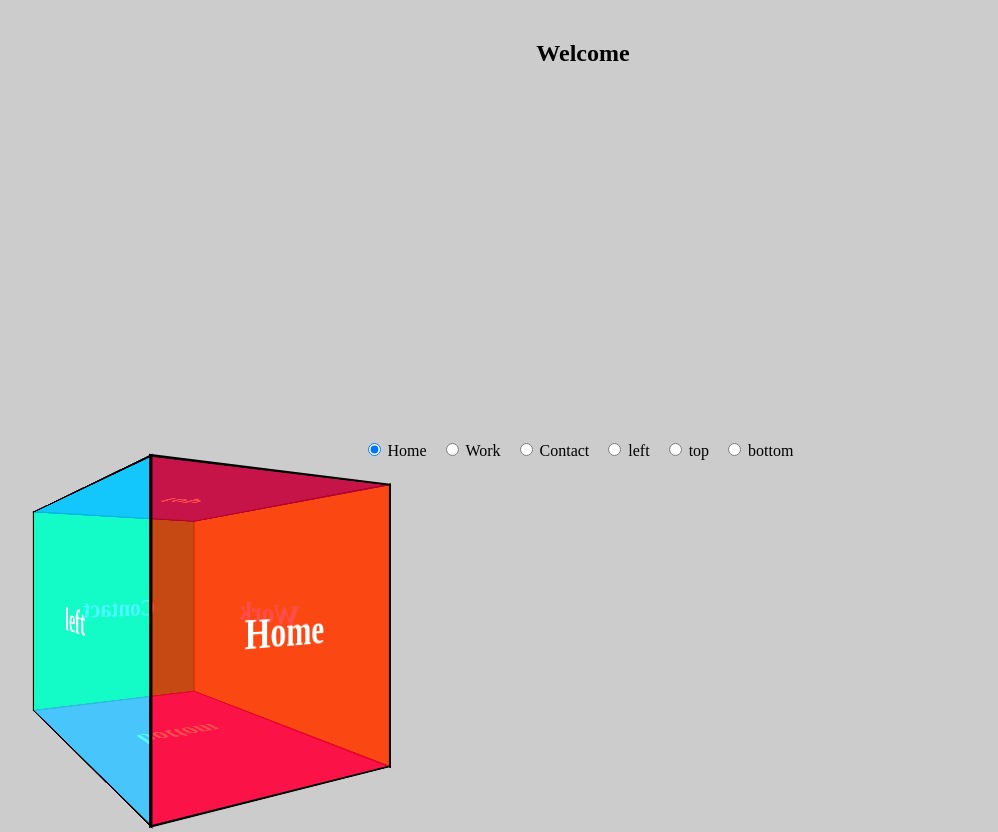
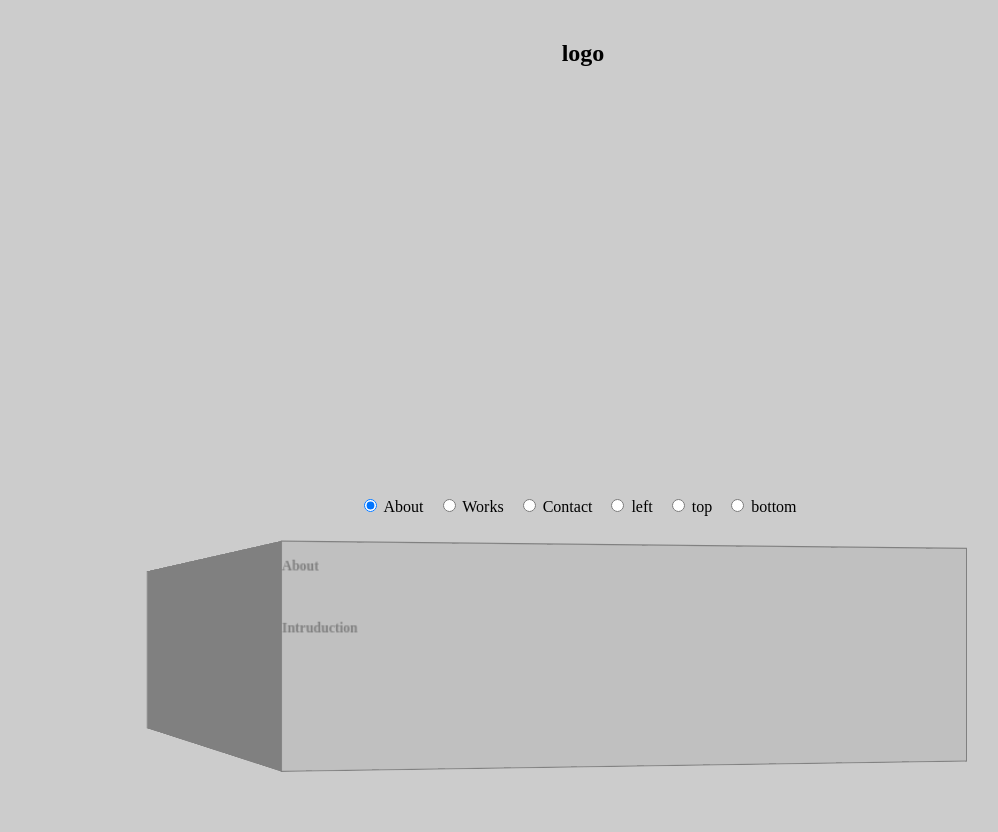
Before and after one commit to Nllai/Artist-Personal-Website, a plain HTML site: page index.html in a window 1280 px wide. Shown: the top 832 px of the page, without its empty margins (57-1055 px from the left). Drawn offline with Linux system fonts and the light colour scheme; a web font is replaced by a local one.

Commit message:
change box size and add images

```diff
--- a/css/style.css
+++ b/css/style.css
@@ -14,9 +14,8 @@ body {
 
 .bottom {
     padding: 0;
-    margin: 0;
+    margin-top: 12vh;
     height: 45%;
-    text-align: center;
 }
 
 .outer {
@@ -25,17 +24,21 @@ body {
     height: 100vh;
 }
 
+.radio-group {
+    text-align: center;
+    padding-bottom: 3vh;
+}
+
 .scene {
-    width: 200px;
-    height: 200px;
-    border: 1px solid #CCC;
-    perspective: 400px;
+    width: 50vh;
+    height: 20vh;
+    perspective: 200vh;
 }
 
 .cube {
-    margin-left: 10vw;
-    width: 200px;
-    height: 200px;
+    margin-left: 20vw;
+    width: 40vw;
+    height: 10vw;
     position: relative;
     transform-style: preserve-3d;
     transform: translateZ(-100px);
@@ -43,11 +46,11 @@ body {
 }
 
 .cube.show-front {
-    transform: translateZ(-100px) rotateY( 20deg);
+    transform: translateZ(-100px) rotateY( 10deg);
 }
 
 .cube.show-right {
-    transform: translateZ(-150px) rotateY( -120deg);
+    transform: translateZ(-150px) rotateY( -80deg);
 }
 
 .cube.show-back {
@@ -68,62 +71,74 @@ body {
 
 .cube__face {
     position: absolute;
-    width: 300px;
-    height: 300px;
-    border: 2px solid black;
-    line-height: 300px;
-    font-size: 40px;
+    border: 1px solid grey;
+    line-height: 5vh;
+    font-size: 12px;
     font-weight: bold;
-    color: white;
+    color: grey;
+}
+
+.cube__face--front {
+    background-color: #C0C0C0;
+    width: 50vw;
+    height: 15vw;
+    text-align: left;
+}
+
+.cube__face--right {
+    background: #F5F5F5;
+    width: 50vw;
+    height: 15vw;
+    text-align: left;
+}
+
+.cube__face--back {
+    background: #F5F5F5;
+    width: 50vw;
+    height: 15vw;
     text-align: center;
 }
 
+.cube__face--left {
+    background: grey;
+    width: 50vw;
+    height: 15vw;
+}
+
+.cube__face--top {
+    background: grey;
+    width: 50vw;
+    height: 50vw;
+}
+
+.cube__face--bottom {
+    background: grey;
+    width: 50vw;
+    height: 50vw;
+}
+
 .cube__face--front {
-    background: hsla( 0, 100%, 50%, 0.7);
+    transform: rotateY( 0deg) translateZ(25vw);
 }
 
 .cube__face--right {
-    background: hsla( 60, 100%, 50%, 0.7);
+    transform: rotateY( 90deg) translateZ(25vw);
 }
 
 .cube__face--back {
-    background: hsla(120, 100%, 50%, 0.7);
+    transform: rotateY(180deg) translateZ(25vw);
 }
 
 .cube__face--left {
-    background: hsla(180, 100%, 50%, 0.7);
+    transform: rotateY(-90deg) translateZ(25vw);
 }
 
 .cube__face--top {
-    background: hsla(240, 100%, 50%, 0.7);
+    transform: rotateX( 90deg) translateZ(25vw);
 }
 
 .cube__face--bottom {
-    background: hsla(300, 100%, 50%, 0.7);
-}
-
-.cube__face--front {
-    transform: rotateY( 0deg) translateZ(150px);
-}
-
-.cube__face--right {
-    transform: rotateY( 90deg) translateZ(150px);
-}
-
-.cube__face--back {
-    transform: rotateY(180deg) translateZ(150px);
-}
-
-.cube__face--left {
-    transform: rotateY(-90deg) translateZ(150px);
-}
-
-.cube__face--top {
-    transform: rotateX( 90deg) translateZ(150px);
-}
-
-.cube__face--bottom {
-    transform: rotateX(-90deg) translateZ(150px);
+    transform: rotateX(-90deg) translateZ(-10vw);
 }
 
 label {
@@ -132,7 +147,7 @@ label {
 
 .footer {
     background-color: grey;
-    padding-top: 5%;
-    padding-bottom: 5%;
+    padding-top: 1%;
+    padding-bottom: 1%;
     text-align: center;
 }
--- a/index.html
+++ b/index.html
@@ -12,16 +12,16 @@
     <div class="outer">
         <!-- ================ section 1 ================= -->
         <div class="top">
-            <h2>Welcome </h2>
+            <h2>logo</h2>
         </div>
 
         <div class="bottom">
             <p class="radio-group">
                 <label>
-                <input type="radio" name="rotate-cube-side" value="front" checked /> Home
+                <input type="radio" name="rotate-cube-side" value="front" checked /> About
             </label>
                 <label>
-                <input type="radio" name="rotate-cube-side" value="right" /> Work
+                <input type="radio" name="rotate-cube-side" value="right" /> Works
             </label>
                 <label>
                 <input type="radio" name="rotate-cube-side" value="back" /> Contact
@@ -38,9 +38,20 @@
             </p>
             <div class="scene">
                 <div class="cube">
-                    <div class="cube__face cube__face--front">Home</div>
-                    <div class="cube__face cube__face--back">Contact</div>
-                    <div class="cube__face cube__face--right">Work</div>
+                    <div class="cube__face cube__face--front">About
+                        <p>Intruduction</p>
+                    </div>
+                    <div class="cube__face cube__face--back">Contact
+                        <p>me@yahoo.com</p>
+                    </div>
+
+                    <div class="cube__face cube__face--right">Works
+                        <ol>
+                            <li>ADAE亚洲数字艺术展2019</li>
+                            <li>Tea</li>
+                            <li>Milk</li>
+                        </ol>
+                    </div>
                     <div class="cube__face cube__face--left">left</div>
                     <div class="cube__face cube__face--top">top</div>
                     <div class="cube__face cube__face--bottom">bottom</div>
```
Also changed, not shown: images/IMG_6833.JPG (added), images/IMG_6839.JPG (added), images/IMG_7052.JPG (added), images/IMG_7053.JPG (added), images/dbcf9f8438a4f6fb0182e3ad33aa6c6.jpg (added), 12 other files.
